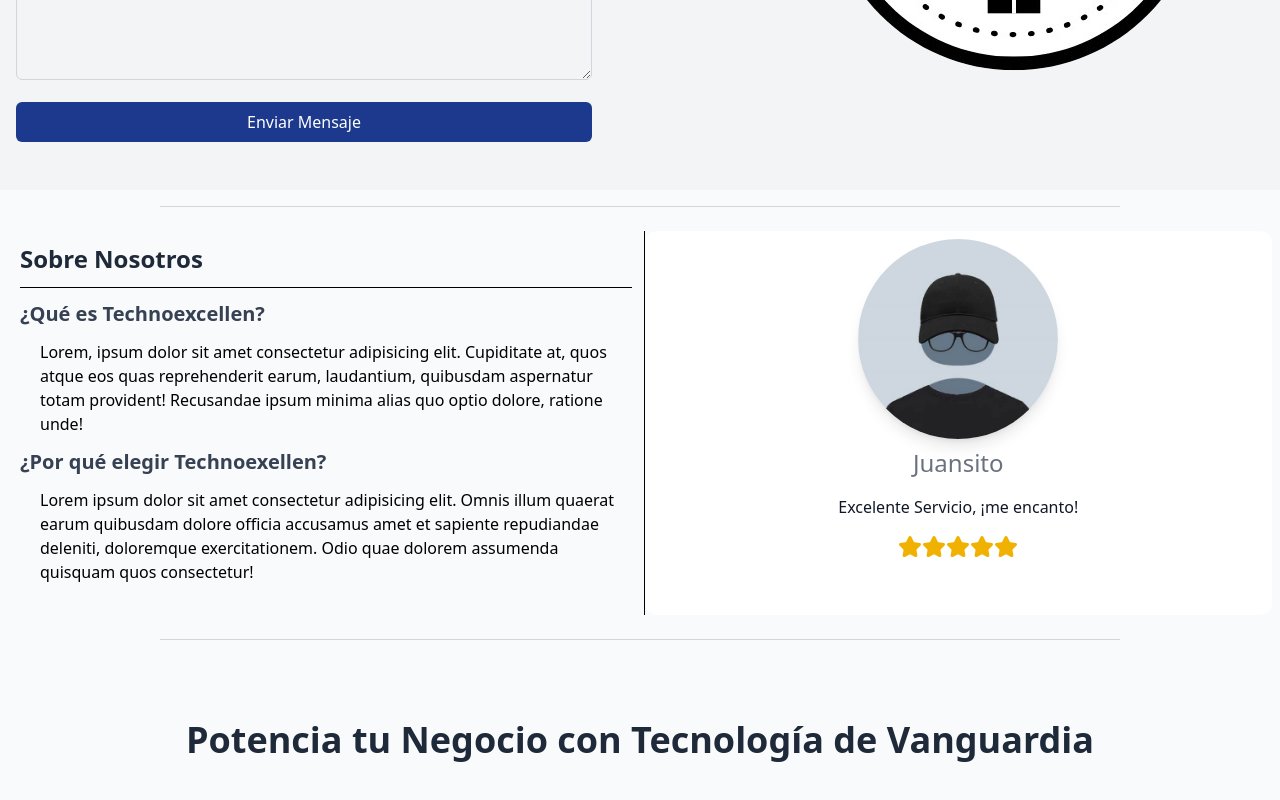
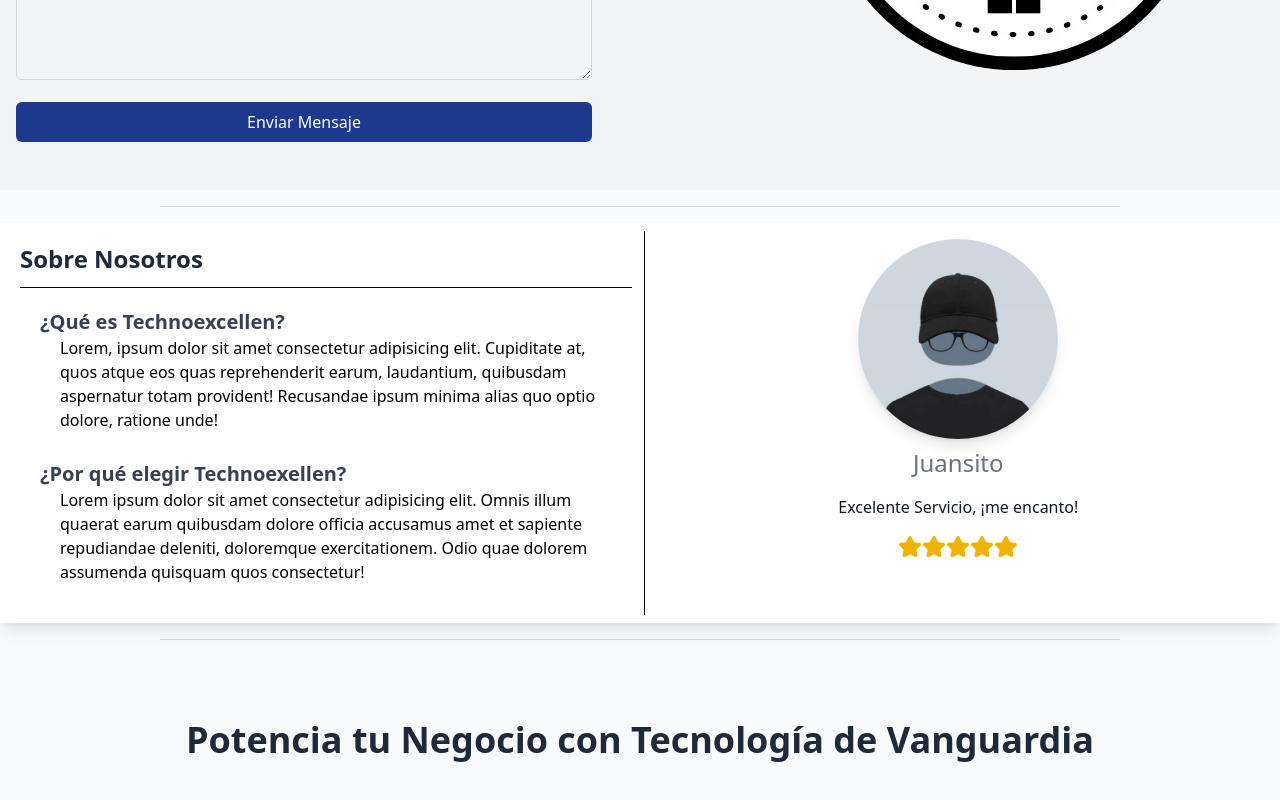
Before and after one commit to warling-lopez/tecnoexellen, a React (Vite) app: page / in a window 1280 px wide. Shown: the part 508-1308 px from the top of the page. Built offline with nearby package versions, Linux system fonts and the light colour scheme.

Commit message:
se agrego hover en la seccion de nosotros dentro del texto

```diff
--- a/src/sections/SeccionNosotros.jsx
+++ b/src/sections/SeccionNosotros.jsx
@@ -2,10 +2,11 @@
 
 const SeccionNosotros = () => {
   return (
-    <div className="flex max-md:flex-col justify-around p-2">
+    <div className="flex max-md:flex-col justify-around p-2 bg-white shadow-lg">
       <div className="p-3 gap-3 flex flex-1 flex-col">
         <h2 className="text-gray-800 text-2xl font-bold">Sobre Nosotros</h2>
         <hr />
+        <div className="bg-white rounded-lg py-2 px-5 hover:shadow-xl hover:bg-zinc-100 transition">
           <h2 className="font-bold text-gray-700 text-xl">
             ¿Qué es Technoexcellen?
           </h2>
@@ -15,6 +16,8 @@
             aspernatur totam provident! Recusandae ipsum minima alias quo optio
             dolore, ratione unde!
           </p>
+        </div>
+        <div className="bg-white rounded-lg py-2 px-5 hover:shadow-xl hover:bg-zinc-100 transition">
           <h2 className="font-bold text-gray-700 text-xl">
             ¿Por qué elegir Technoexellen?
           </h2>
@@ -25,8 +28,9 @@
             assumenda quisquam quos consectetur!
           </p>
         </div>
+      </div>
       <hr className="border-l h-96 min-md:block hidden" />
-      <div className="bg-white flex flex-1 flex-col rounded-xl p-2 items-center text-black gap-2">
+      <div className="flex flex-1 flex-col rounded-xl p-2 items-center text-black gap-2">
         <img
           className="rounded-full w-[200px] h-[200px] shadow-lg"
           src="/OIP.jpeg"
```
Lines whose indentation alone changed are shown as unchanged.
